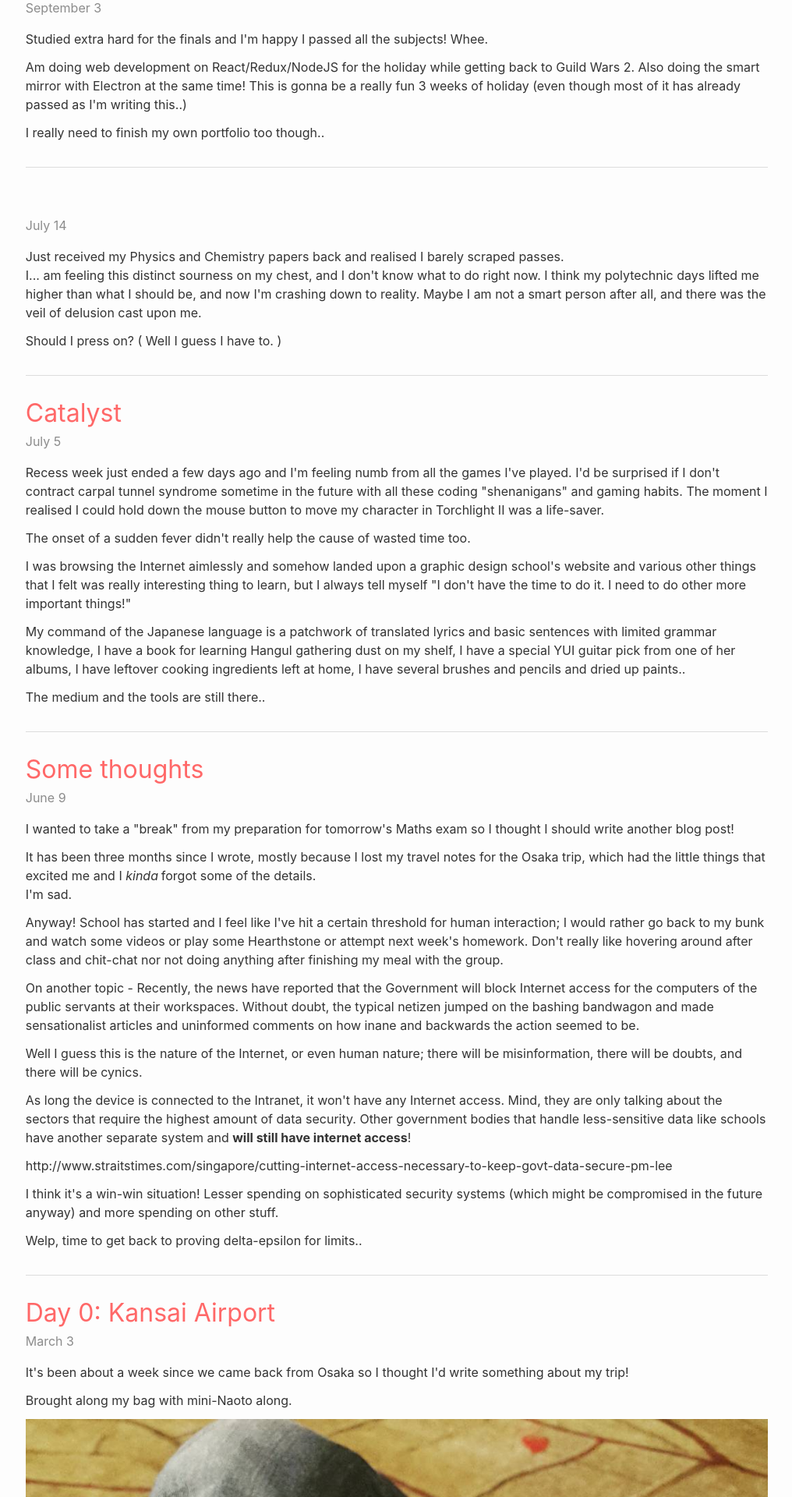
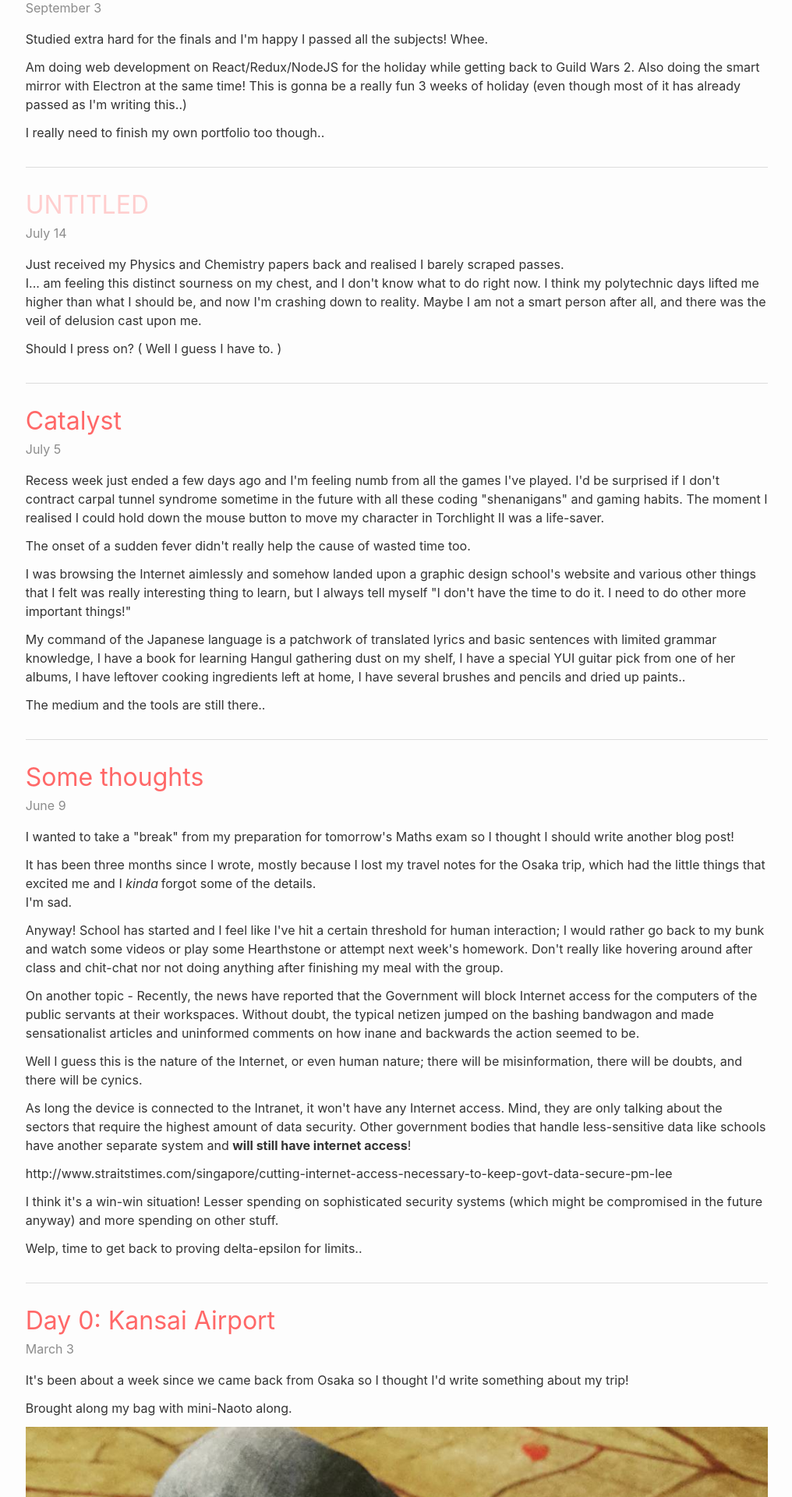
Before and after one commit to causztic/causztic.github.io, a Jekyll site: the page built from posts/index.html, in a window 1280 px wide. Shown: the part 1065-2985 px from the top of the page at 78% size, without its empty margins (131-1147 px from the left). Built offline with Jekyll 4.4.1, drawn with Linux system fonts in a browser that asks for light colours; the list of posts is cut into pages by our own code; a style sheet for code colours, icons or effects is not loaded.

Commit message:
+ style for untitled post titles

```diff
--- a/_includes/post-list.html
+++ b/_includes/post-list.html
@@ -1,7 +1,7 @@
 <ul class="posts">
   {% for post in paginator.posts %}
   <li>
-    <a class="title" href="{{ site.baseurl }}{{ post.url | remove_first: '/' }}">{{ post.title }}</a>
+    <a class="title {% if post.title == '' %}untitled{% endif %}" href="{{ site.baseurl }}{{ post.url | remove_first: '/' }}">{{ post.title }}</a>
     <aside class="date">{{ post.date | date:"%B %-d" }}</aside>
     <div class="content">
       {{ post.content }}
--- a/_layouts/post.html
+++ b/_layouts/post.html
@@ -15,7 +15,7 @@
 
   <article class="post">
     <header>
-      <h1>{{ page.title }}</h1>
+      <h1 class={% if page.title == '' %}untitled{% endif %}>{{ page.title }}</h1>
       <h2 class="headline">{{ page.date | date:"%B %-d, %Y" }}</h2>
     </header>
     <section class="content">
--- a/assets/css/_posts.sass
+++ b/assets/css/_posts.sass
@@ -8,6 +8,11 @@ ul.posts
     color: $pink
     &:hover
       color: $gray
+      cursor: pointer
+    &.untitled:after
+      text-transform: uppercase
+      content: "untitled"
+      color: lighten($pink, 20%)
   .date
     margin-bottom: 1em
     color: $gray
```
